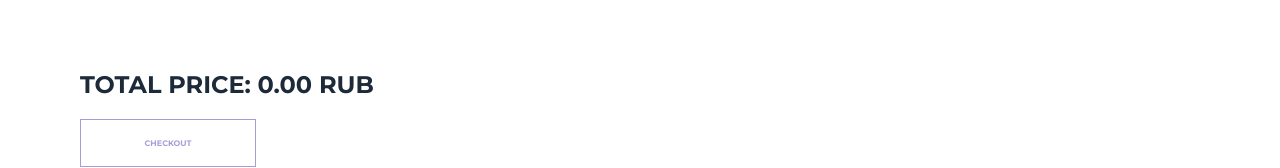
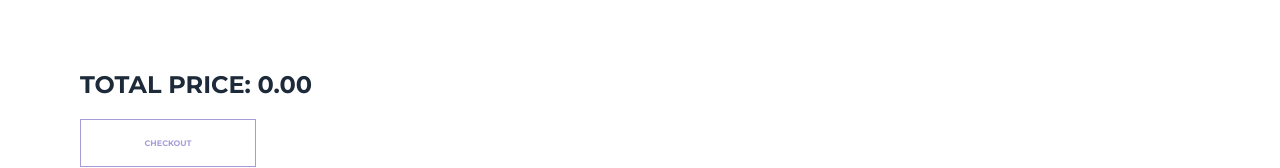
Before and after one commit to Ivan-ISS/project_book-store-next, a Next.js app: page /bag in a window 1280 px wide. Shown: the part 311-479 px from the top of the page. Built offline with nearby package versions, Linux system fonts and the light colour scheme.

Commit message:
project_book-store-next: added definition of current currency code

```diff
--- a/src/Components/PriceCounter/priceCounter.tsx
+++ b/src/Components/PriceCounter/priceCounter.tsx
@@ -6,6 +6,7 @@ import formatToPrice from '@/utils/formatToPrice';
 
 export default function PriceCounter() {
     const [ total, setTotal ] = useState<number>(0);
+    const [ currencyCode, setCurrencyCode ] = useState<string | null>(null);
     const booksInBag = useSelector((state: RootState) => state.auth.bag);
 
     useEffect(() => {
@@ -13,6 +14,7 @@ export default function PriceCounter() {
         booksInBag.map((bookInbag) => {
             if (bookInbag.retailPrice) {
                 summ = summ + bookInbag.retailPrice.amount * bookInbag.quantity;
+                setCurrencyCode(bookInbag.retailPrice.currencyCode);
             }
         });
         setTotal(summ);
@@ -20,7 +22,7 @@ export default function PriceCounter() {
 
     return (
         <p className={styles.totalPrice}>
-            {`Total Price: ${formatToPrice(total.toFixed(2))} RUB`}
+            {`Total Price: ${formatToPrice(total.toFixed(2))} ${currencyCode ? currencyCode : ''}`}
         </p>
     );
 }
```
